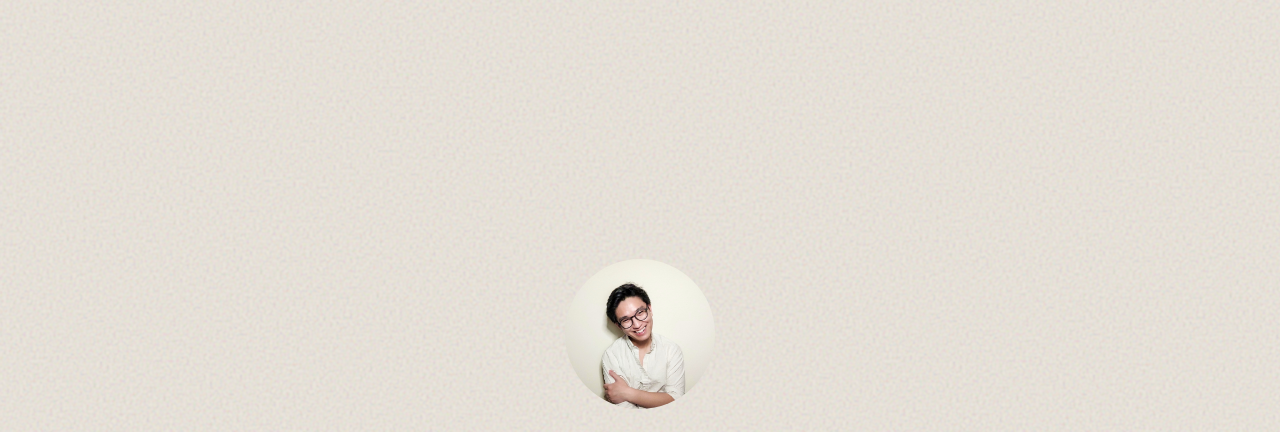
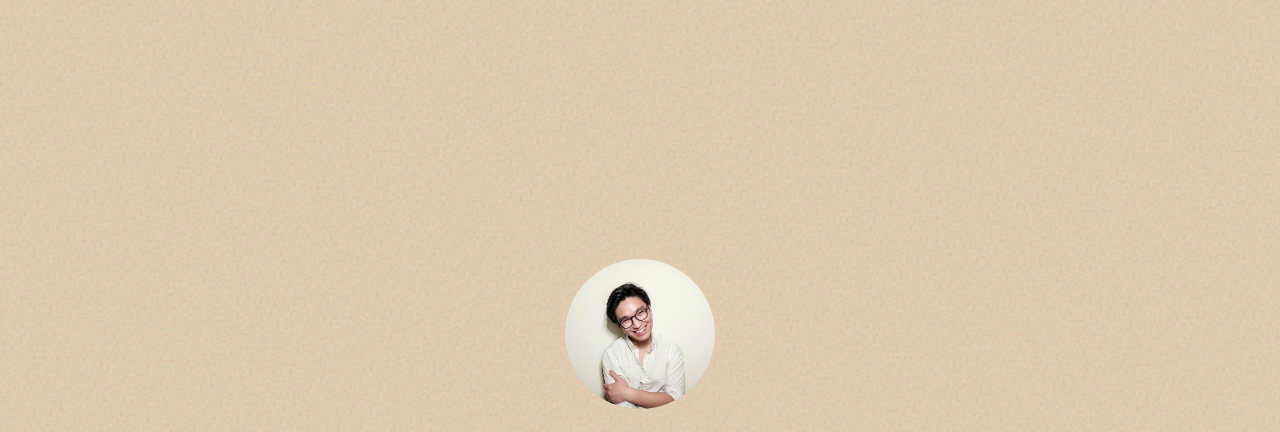
Before and after one commit to nguyenjessev/personal-site, a plain HTML site: page index.html in a window 1280 px wide. Shown: the top 432 px of the page. Drawn offline with Linux system fonts and the light colour scheme.

Commit message:
Update background

```diff
--- a/styles.css
+++ b/styles.css
@@ -8,7 +8,7 @@
 
 body {
     align-items: center;
-    background: hsl(36, 30%, 90%);
+    background: hsl(36, 50%, 80%);
     color: hsl(240, 80%, 10%);
     display: flex;
     flex-direction: column;
```
